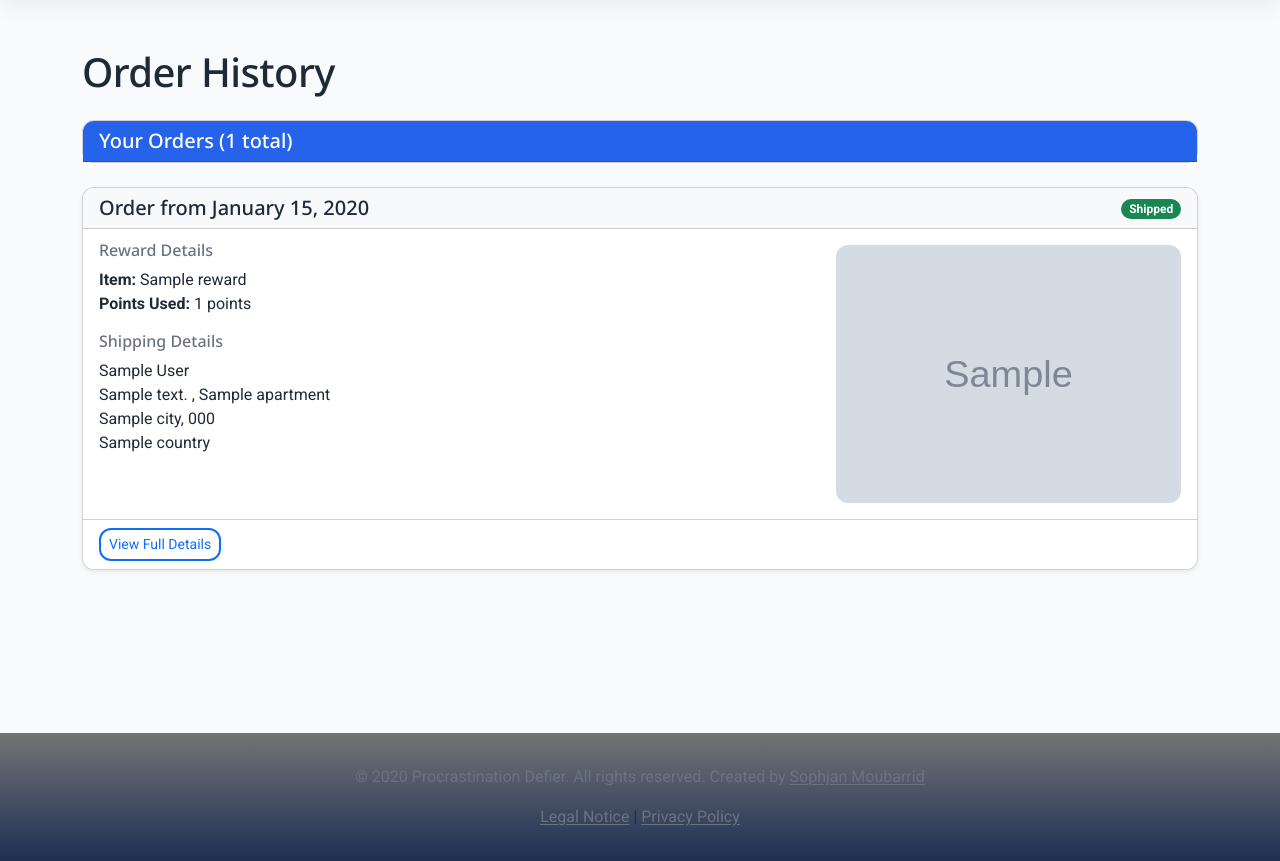
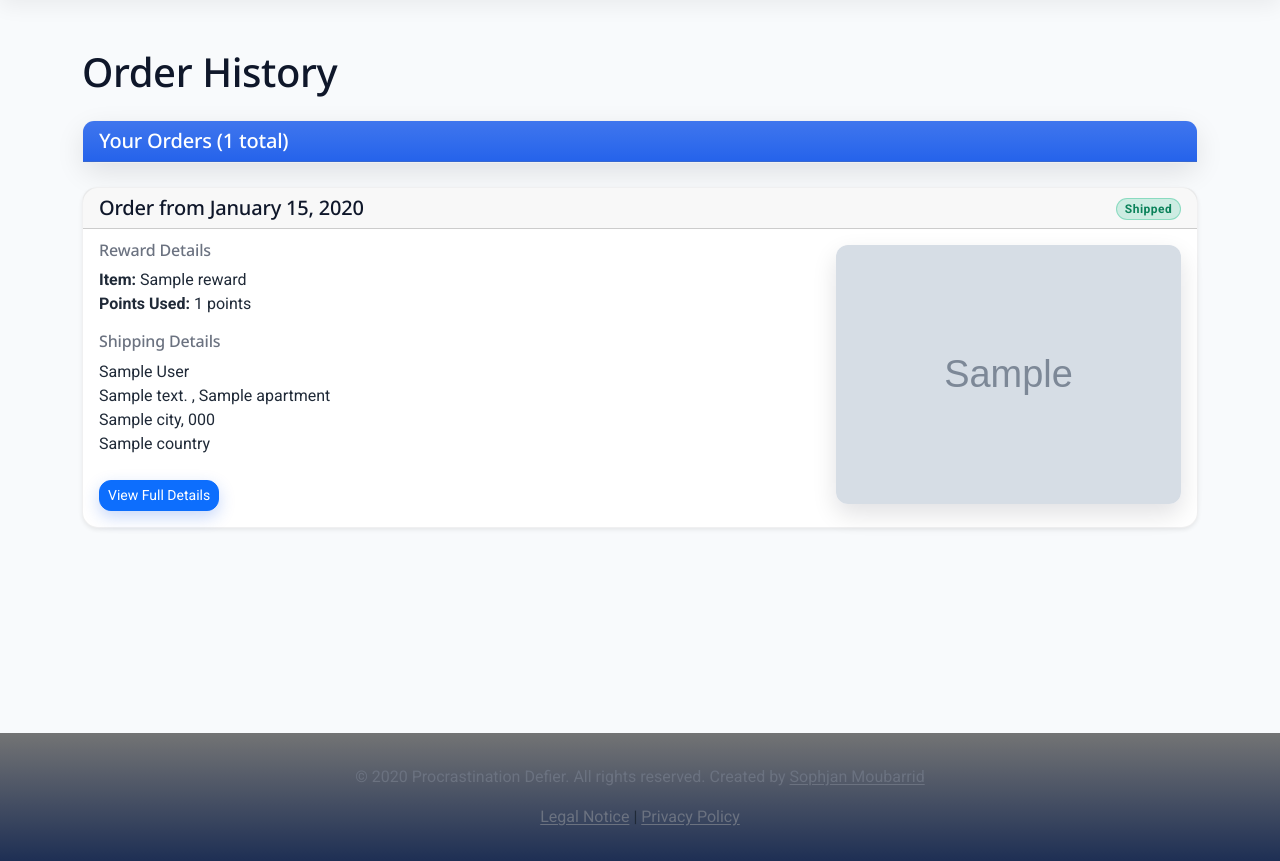
Before and after one commit to fairytaib/procrastination-defier, a Django app: template checkout/templates/checkout/order_history.html in a window 1280 px wide. Shown: the part 67-928 px from the top of the page. Run offline with Django 4.2, Linux system fonts and the light colour scheme; the template is opened without the code that fills it: most values are stand-ins (such as "Sample title", 1, 10 or a date in 2020); grey boxes marked "Sample" are stand-in pictures.

Commit message:
Change bootstrap classes (column -> flex)

```diff
--- a/checkout/templates/checkout/all_orders.html
+++ b/checkout/templates/checkout/all_orders.html
@@ -48,7 +48,7 @@
           {% endfor %}
 
         </div>
-        <a href="{% url 'order_history' %}" class="btn btn-primary">View all past orders</a>
+        <a href="{% url 'order_history' %}" class="btn btn-primary">View all orders</a>
       {% endif %}
 
     </section>
--- a/checkout/templates/checkout/order_history.html
+++ b/checkout/templates/checkout/order_history.html
@@ -1,6 +1,11 @@
 {% extends 'base.html' %}
 {% load static %}
-
+{% block title %}
+  Order History
+{% endblock %}
+{% block css %}
+  <link rel="stylesheet" href="{% static 'css/checkout/order_history.css' %}" />
+{% endblock %}
 {% block content %}
   <div class="container py-5">
     <h1 class="mb-4">Order History</h1>
@@ -16,7 +21,7 @@
 
       {% for order_item in page_obj %}
         <div class="card mb-3 shadow-sm">
-          <div class="card-header bg-light">
+          <div class="card-header">
             <div class="row align-items-center">
               <div class="col">
                 <h5 class="mb-0">Order from {{ order_item.history.bought_at|date:'F j, Y' }}</h5>
@@ -24,11 +29,19 @@
               <div class="col-auto">
                 <span class="badge {% if order_item.history.reward_sent %}
 
+
+
                     bg-success
+
+
 
                   {% else %}
 
+
+
                     bg-warning
+
+
 
                   {% endif %}">
                   {{ order_item.history.reward_sent|yesno:'Shipped,Pending' }}
@@ -38,7 +51,8 @@
           </div>
           <div class="card-body">
             <div class="row">
-              <div class="col-md-8">
+              <div class="d-flex flex-column justify-content-between align-items-start gap-4 col-md-8">
+                <div>
                   <h6 class="card-subtitle mb-2 text-muted">Reward Details</h6>
                   <p class="card-text">
                     <strong>Item:</strong> {{ order_item.history.reward.name }}<br />
@@ -58,15 +72,23 @@
                     </p>
                   {% endif %}
                 </div>
+                <div>
+                  <a href="{% url 'view_order_details' order_item.history.id %}" class="btn btn-primary btn-sm">View Full Details</a>
+                </div>
+              </div>
+
               {% if order_item.history.reward.image %}
                 <div class="col-md-4">
-                  <img src="{{ order_item.history.reward.image.url }}" alt="{{ order_item.history.reward.name }}" class="img-fluid rounded" />
+                  <img src="{% if 'placeholder' in order_item.history.reward.image.url %}
+                      {% static 'images/placeholder/placeholder_reward.webp' %}
+                    {% else %}
+                      {{ order_item.history.reward.image.url }}
+                    {% endif %}"
+                    alt="{{ order_item.history.reward.name }}"
+                    class="img-fluid rounded" />
                 </div>
               {% endif %}
             </div>
-          </div>
-          <div class="card-footer bg-white">
-            <a href="{% url 'view_order_details' order_item.history.id %}" class="btn btn-outline-primary btn-sm">View Full Details</a>
           </div>
         </div>
       {% endfor %}
--- /dev/null
+++ b/static/css/checkout/order_history.css
@@ -0,0 +1,144 @@
+/* Order History – Visual theme only (no spacing/positioning) */
+:root {
+    --order-primary: #2563eb;
+    /* Brand Blue */
+    --order-accent: #DAA520;
+    /* Gold accent */
+    --order-surface: #ffffff;
+    --order-surface-alt: #f8fafc;
+    --order-border: rgba(2, 6, 23, .06);
+    --order-shadow: 0 10px 28px rgba(2, 6, 23, .10);
+    --order-title: #0f172a;
+    /* slate-900 */
+    --order-muted: #6b7280;
+    /* slate-500 */
+    --order-success: #10b981;
+    --order-warn: #f59e0b;
+}
+
+@media (prefers-color-scheme: dark) {
+    :root {
+        --order-surface: #0f172a;
+        /* slate-900 */
+        --order-surface-alt: #0b1220;
+        --order-border: #243144;
+        --order-shadow: 0 16px 36px rgba(0, 0, 0, .45);
+        --order-title: #e5e7eb;
+        /* slate-200 */
+        --order-muted: #94a3b8;
+        /* slate-400 */
+        --order-success: #34d399;
+        --order-warn: #fbbf24;
+    }
+}
+
+/* Headings & body tone */
+h1,
+h2,
+h3,
+h4,
+h5,
+h6 {
+    color: var(--order-title);
+    letter-spacing: -.01em;
+}
+
+.text-muted,
+.text-body-secondary {
+    color: var(--order-muted) !important;
+}
+
+/* Cards */
+.card {
+    background-color: var(--order-surface);
+    border-color: var(--order-border);
+    border-radius: 1rem;
+    box-shadow: var(--order-shadow);
+    transition: box-shadow .2s ease, transform .12s ease, filter .2s ease;
+}
+
+.card:hover {
+    transform: translateY(-1px);
+}
+
+/* Card headers (top summary + each order row header) */
+.card-header.bg-primary {
+    background-image: linear-gradient(180deg,
+            color-mix(in srgb, var(--order-primary) 88%, white 12%), var(--order-primary));
+    color: #fff;
+    border-bottom-color: color-mix(in srgb, #000 12%, transparent);
+}
+
+.card-header.bg-light {
+    background-color: color-mix(in srgb, var(--order-surface-alt) 100%, transparent);
+    color: var(--order-title);
+    border-bottom-color: var(--order-border);
+}
+
+/* Tiny title in header */
+.card-header .card-title {
+    color: currentColor;
+}
+
+/* Status badge (Shipped / Pending) */
+.badge.bg-success {
+    background-color: color-mix(in srgb, var(--order-success) 18%, transparent) !important;
+    color: color-mix(in srgb, var(--order-success) 70%, black) !important;
+    border: 1px solid color-mix(in srgb, var(--order-success) 35%, transparent);
+    letter-spacing: .04em;
+}
+
+.badge.bg-warning {
+    background-color: color-mix(in srgb, var(--order-warn) 18%, transparent) !important;
+    color: color-mix(in srgb, var(--order-warn) 75%, black) !important;
+    border: 1px solid color-mix(in srgb, var(--order-warn) 35%, transparent);
+    letter-spacing: .04em;
+}
+
+/* Reward image (right column) – subtle visual boost */
+.img-fluid.rounded {
+    box-shadow: 0 10px 24px rgba(2, 6, 23, .12);
+    filter: saturate(1.04) contrast(1.02);
+}
+
+/* “You haven't placed any orders yet.” info tone */
+.alert-info {
+    background-color: color-mix(in srgb, var(--order-primary) 12%, transparent);
+    color: color-mix(in srgb, var(--order-primary) 70%, black);
+    border: none;
+    border-radius: .75rem;
+}
+
+/* Footer button (View Full Details) */
+.btn.btn-outline-primary {
+    border-color: color-mix(in srgb, var(--order-primary) 55%, transparent);
+    color: color-mix(in srgb, var(--order-primary) 80%, black);
+}
+
+.btn.btn-outline-primary:hover {
+    background-color: color-mix(in srgb, var(--order-primary) 12%, transparent);
+}
+
+/* Pagination look */
+.pagination .page-link {
+    color: var(--order-title);
+    border-color: var(--order-border);
+    background-color: color-mix(in srgb, var(--order-surface) 98%, #fff 2%);
+}
+
+.pagination .page-item.active .page-link {
+    background-color: var(--order-primary);
+    border-color: var(--order-primary);
+    color: #fff;
+}
+
+.pagination .page-link:hover {
+    background-color: color-mix(in srgb, var(--order-primary) 10%, var(--order-surface));
+}
+
+/* Focus accessibility */
+:focus-visible {
+    outline: 3px solid color-mix(in srgb, var(--order-primary) 55%, transparent);
+    outline-offset: 3px;
+    border-radius: 10px;
+}
--- a/tasks/templates/tasks/user_task_overview.html
+++ b/tasks/templates/tasks/user_task_overview.html
@@ -123,9 +123,6 @@
                 </div>
               {% endfor %}
             </div>
-            {% if more_tasks_done %}
-              <a href="{% url 'tasks_history' %}" class="btn btn-primary">View all completed tasks</a>
-            {% endif %}
           {% else %}
             <div class="alert alert-secondary mb-0" role="alert">No tasks completed yet.</div>
           {% endif %}
--- a/tasks/views.py
+++ b/tasks/views.py
@@ -48,7 +48,7 @@ def user_task_overview(request):
             ).order_by('-created_at')
         context = {
             'tasks_undone': tasks_undone,
-            'tasks_done': task_done[:5],
+            'tasks_done': task_done[:13],
             'more_tasks_done': task_done[5:],
             'tasks_with_fee': task_with_fee,
             'task_to_check': task_to_check,
```
Lines whose indentation alone changed are shown as unchanged.
